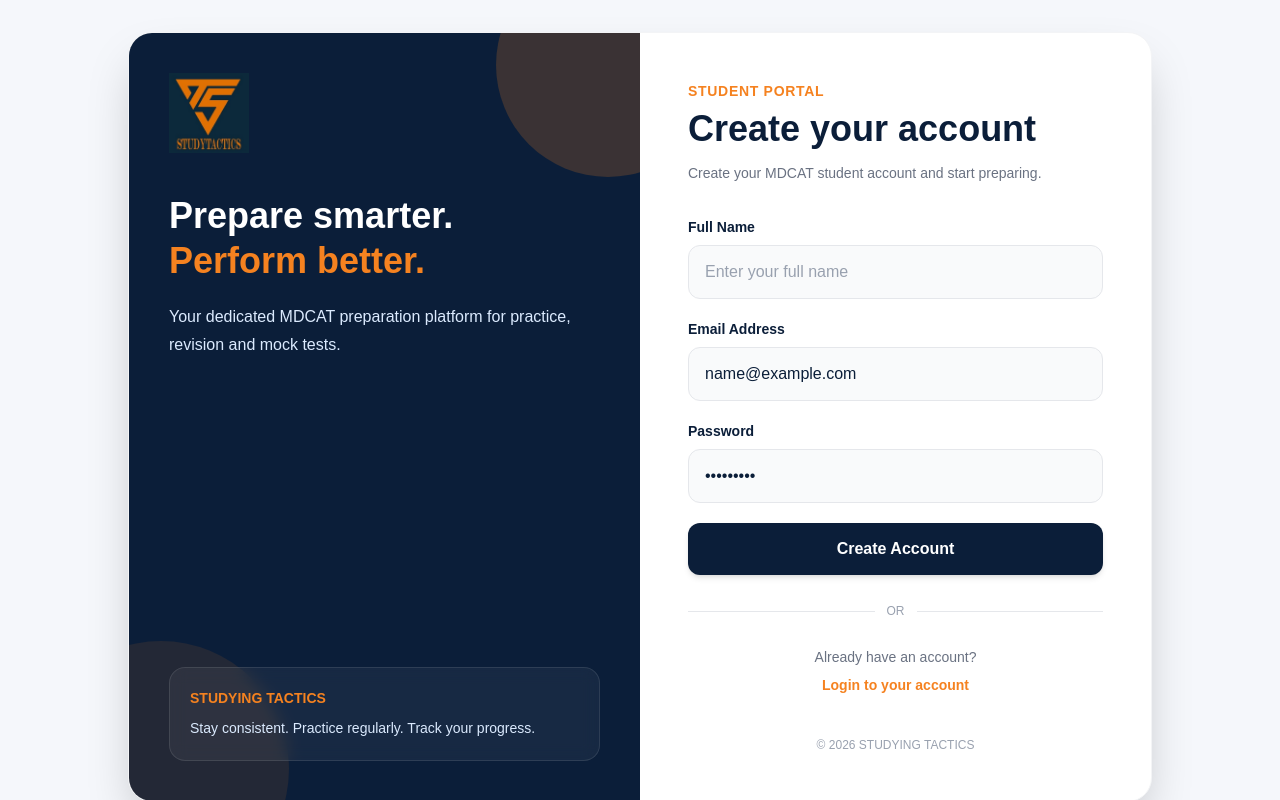
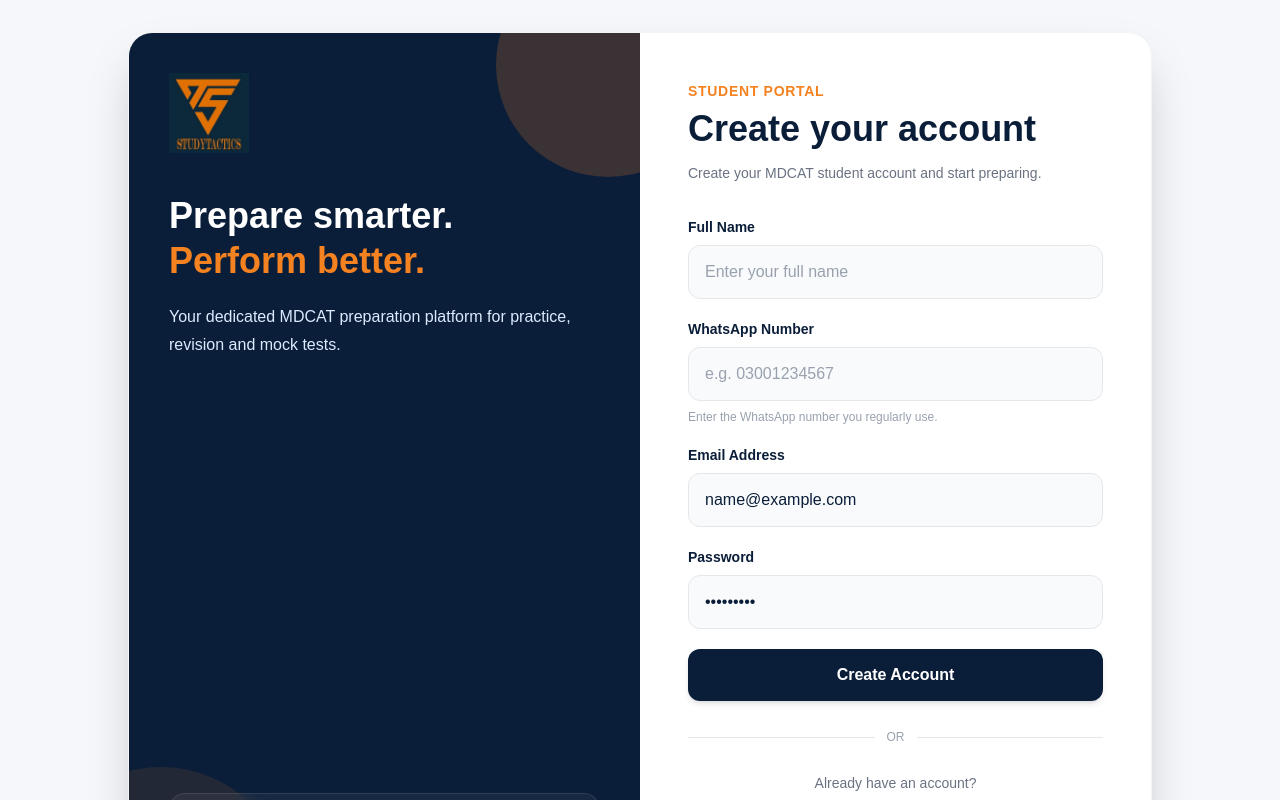
Before and after one commit to studyingtactics0-hash/mdcat-app, a Next.js app: page /login in a window 1280 px wide. Both pictures are taken after typing "name@example.com", "Sample123" into the empty fields and a click on the button "Create a student account". Shown: the top 800 px of the page. Built offline with nearby package versions, Linux system fonts and the light colour scheme; no server answers.

Commit message:
Update login page

```diff
--- a/src/app/login/page.tsx
+++ b/src/app/login/page.tsx
@@ -2,13 +2,12 @@
 
 import { useEffect, useState } from "react";
 import { createClient } from "@/lib/supabase/client";
-import { useRouter } from "next/navigation";
 
 export default function LoginPage() {
-  const router = useRouter();
   const supabase = createClient();
 
   const [fullName, setFullName] = useState("");
+  const [whatsapp, setWhatsapp] = useState("");
   const [email, setEmail] = useState("");
   const [password, setPassword] = useState("");
   const [isSignup, setIsSignup] = useState(false);
@@ -16,18 +15,26 @@
   const [message, setMessage] = useState("");
 
   useEffect(() => {
-    console.log("Supabase URL:", process.env.NEXT_PUBLIC_SUPABASE_URL);
+    console.log(
+      "Supabase URL:",
+      process.env.NEXT_PUBLIC_SUPABASE_URL
+    );
+
     console.log(
       "Supabase publishable key exists:",
       !!process.env.NEXT_PUBLIC_SUPABASE_PUBLISHABLE_KEY
     );
+
     console.log(
       "Supabase key length:",
       process.env.NEXT_PUBLIC_SUPABASE_PUBLISHABLE_KEY?.length
     );
+
     console.log(
       "Supabase key has whitespace:",
-      /\s/.test(process.env.NEXT_PUBLIC_SUPABASE_PUBLISHABLE_KEY || "")
+      /\s/.test(
+        process.env.NEXT_PUBLIC_SUPABASE_PUBLISHABLE_KEY || ""
+      )
     );
   }, []);
 
@@ -44,6 +51,7 @@
         options: {
           data: {
             full_name: fullName,
+            whatsapp: whatsapp,
           },
         },
       });
@@ -84,9 +92,11 @@
 
             {/* Decorative circles */}
             <div className="absolute -top-20 -right-20 h-56 w-56 rounded-full bg-[#f58220] opacity-20" />
+
             <div className="absolute -bottom-24 -left-24 h-64 w-64 rounded-full bg-[#f58220] opacity-10" />
 
             <div className="relative z-10">
+
               {/* ST Logo */}
               <div className="mb-10">
                 <img
@@ -99,30 +109,35 @@
               <h2 className="text-4xl font-extrabold leading-tight">
                 Prepare smarter.
                 <br />
+
                 <span className="text-[#f58220]">
                   Perform better.
                 </span>
               </h2>
 
               <p className="mt-5 max-w-md text-base leading-7 text-blue-100">
-                Your dedicated MDCAT preparation platform for practice,
-                revision and mock tests.
+                Your dedicated MDCAT preparation platform for
+                practice, revision and mock tests.
               </p>
             </div>
 
             <div className="relative z-10 mt-10">
               <div className="rounded-2xl border border-white/10 bg-white/5 p-5 backdrop-blur-sm">
+
                 <p className="text-sm font-semibold text-[#f58220]">
                   STUDYING TACTICS
                 </p>
+
                 <p className="mt-2 text-sm leading-6 text-blue-100">
-                  Stay consistent. Practice regularly. Track your progress.
+                  Stay consistent. Practice regularly. Track your
+                  progress.
                 </p>
+
               </div>
             </div>
           </div>
 
-          {/* RIGHT LOGIN SECTION */}
+          {/* RIGHT LOGIN / SIGNUP SECTION */}
           <div className="p-7 sm:p-10 md:p-12">
 
             {/* Mobile Logo */}
@@ -136,12 +151,15 @@
 
             {/* Heading */}
             <div className="mb-8">
+
               <p className="mb-2 text-sm font-bold uppercase tracking-wider text-[#f58220]">
                 Student Portal
               </p>
 
               <h1 className="text-3xl font-extrabold text-[#0b1e39] sm:text-4xl">
-                {isSignup ? "Create your account" : "Welcome back"}
+                {isSignup
+                  ? "Create your account"
+                  : "Welcome back"}
               </h1>
 
               <p className="mt-3 text-sm leading-6 text-gray-500">
@@ -149,13 +167,19 @@
                   ? "Create your MDCAT student account and start preparing."
                   : "Login to continue your MDCAT preparation."}
               </p>
+
             </div>
 
-            {/* Form */}
-            <form onSubmit={handleSubmit} className="space-y-5">
+            {/* FORM */}
+            <form
+              onSubmit={handleSubmit}
+              className="space-y-5"
+            >
 
+              {/* FULL NAME */}
               {isSignup && (
                 <div>
+
                   <label className="mb-2 block text-sm font-semibold text-[#0b1e39]">
                     Full Name
                   </label>
@@ -164,14 +188,45 @@
                     type="text"
                     required
                     value={fullName}
-                    onChange={(e) => setFullName(e.target.value)}
+                    onChange={(e) =>
+                      setFullName(e.target.value)
+                    }
                     placeholder="Enter your full name"
                     className="w-full rounded-xl border border-gray-200 bg-gray-50 px-4 py-3.5 text-[#0b1e39] placeholder:text-gray-400 focus:border-[#f58220] focus:bg-white focus:ring-2 focus:ring-[#f58220]/20"
                   />
+
                 </div>
               )}
 
+              {/* WHATSAPP NUMBER */}
+              {isSignup && (
                 <div>
+
+                  <label className="mb-2 block text-sm font-semibold text-[#0b1e39]">
+                    WhatsApp Number
+                  </label>
+
+                  <input
+                    type="tel"
+                    required
+                    value={whatsapp}
+                    onChange={(e) =>
+                      setWhatsapp(e.target.value)
+                    }
+                    placeholder="e.g. 03001234567"
+                    className="w-full rounded-xl border border-gray-200 bg-gray-50 px-4 py-3.5 text-[#0b1e39] placeholder:text-gray-400 focus:border-[#f58220] focus:bg-white focus:ring-2 focus:ring-[#f58220]/20"
+                  />
+
+                  <p className="mt-2 text-xs text-gray-400">
+                    Enter the WhatsApp number you regularly use.
+                  </p>
+
+                </div>
+              )}
+
+              {/* EMAIL */}
+              <div>
+
                 <label className="mb-2 block text-sm font-semibold text-[#0b1e39]">
                   Email Address
                 </label>
@@ -180,13 +235,18 @@
                   type="email"
                   required
                   value={email}
-                  onChange={(e) => setEmail(e.target.value)}
+                  onChange={(e) =>
+                    setEmail(e.target.value)
+                  }
                   placeholder="Enter your email"
                   className="w-full rounded-xl border border-gray-200 bg-gray-50 px-4 py-3.5 text-[#0b1e39] placeholder:text-gray-400 focus:border-[#f58220] focus:bg-white focus:ring-2 focus:ring-[#f58220]/20"
                 />
+
               </div>
 
+              {/* PASSWORD */}
               <div>
+
                 <label className="mb-2 block text-sm font-semibold text-[#0b1e39]">
                   Password
                 </label>
@@ -196,22 +256,27 @@
                   required
                   minLength={6}
                   value={password}
-                  onChange={(e) => setPassword(e.target.value)}
+                  onChange={(e) =>
+                    setPassword(e.target.value)
+                  }
                   placeholder="Enter your password"
                   className="w-full rounded-xl border border-gray-200 bg-gray-50 px-4 py-3.5 text-[#0b1e39] placeholder:text-gray-400 focus:border-[#f58220] focus:bg-white focus:ring-2 focus:ring-[#f58220]/20"
                 />
+
               </div>
 
-              {/* Message */}
+              {/* MESSAGE */}
               {message && (
-                <div className="rounded-xl bg-gray-50 border border-gray-200 px-4 py-3">
+                <div className="rounded-xl border border-gray-200 bg-gray-50 px-4 py-3">
+
                   <p className="text-sm leading-5 text-gray-600">
                     {message}
                   </p>
+
                 </div>
               )}
 
-              {/* Submit */}
+              {/* SUBMIT BUTTON */}
               <button
                 type="submit"
                 disabled={loading}
@@ -223,19 +288,25 @@
                     ? "Create Account"
                     : "Login"}
               </button>
+
             </form>
 
-            {/* Divider */}
+            {/* DIVIDER */}
             <div className="my-7 flex items-center gap-3">
+
               <div className="h-px flex-1 bg-gray-200" />
+
               <span className="text-xs font-medium text-gray-400">
                 OR
               </span>
+
               <div className="h-px flex-1 bg-gray-200" />
+
             </div>
 
-            {/* Toggle */}
+            {/* TOGGLE */}
             <div className="text-center">
+
               <p className="text-sm text-gray-500">
                 {isSignup
                   ? "Already have an account?"
@@ -254,9 +325,10 @@
                   ? "Login to your account"
                   : "Create a student account"}
               </button>
+
             </div>
 
-            {/* Footer */}
+            {/* FOOTER */}
             <p className="mt-10 text-center text-xs text-gray-400">
               © {new Date().getFullYear()} STUDYING TACTICS
             </p>
```
Lines whose indentation alone changed are shown as unchanged.
